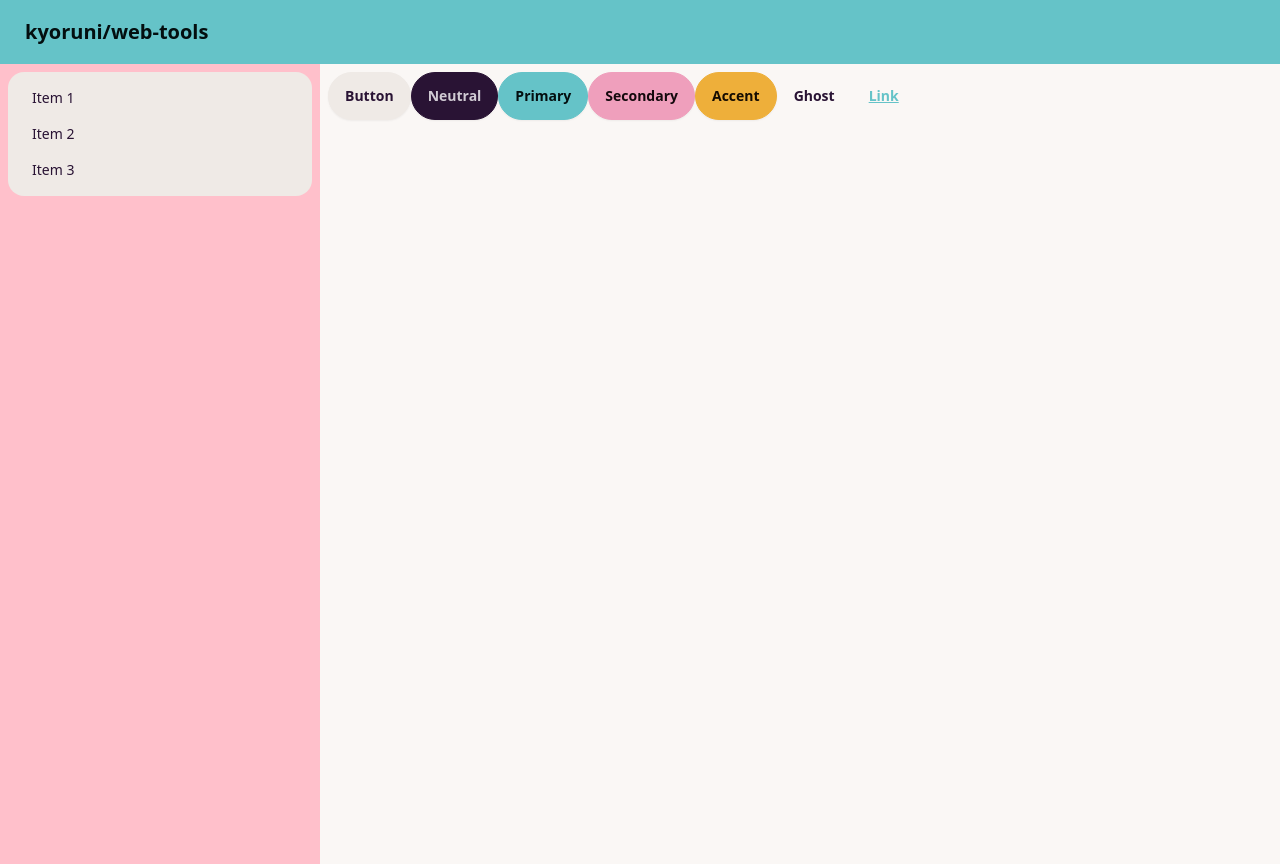
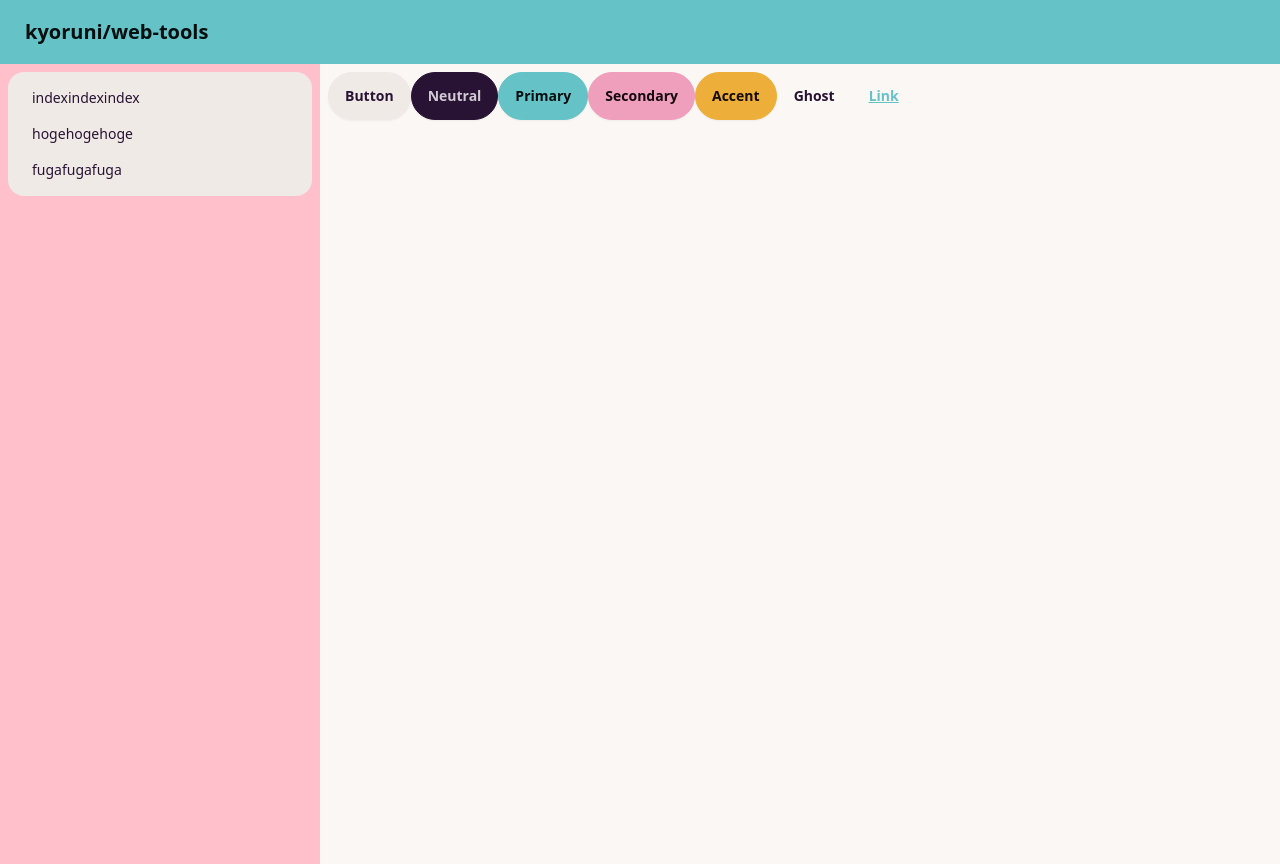
Before and after one commit to kyoruni/web-tools, a Nuxt app: page / in a window 1280 px wide. Built offline with nearby package versions, Linux system fonts and the light colour scheme.

Commit message:
:lipstick: ページの切り替え #3

```diff
--- a/components/Menu.vue
+++ b/components/Menu.vue
@@ -1,9 +1,9 @@
 <template>
   <nav class="menu">
     <ul class="menu bg-base-200 rounded-box">
-      <li><a>Item 1</a></li>
-      <li><a>Item 2</a></li>
-      <li><a>Item 3</a></li>
+      <li><nuxt-link to="/">indexindexindex</nuxt-link></li>
+      <li><nuxt-link to="/hoge">hogehogehoge</nuxt-link></li>
+      <li><nuxt-link to="/fuga">fugafugafuga</nuxt-link></li>
     </ul>
   </nav>
 </template>
--- /dev/null
+++ b/layouts/default.vue
@@ -0,0 +1,22 @@
+<template>
+  <div class="web-tools" data-theme="cupcake">
+    <!-- ヘッダー -->
+    <div class="navbar bg-primary text-primary-content">
+      <button class="btn btn-ghost text-xl">
+        <nuxt-link to="/">
+          kyoruni/web-tools
+        </nuxt-link>
+      </button>
+    </div>
+    <!-- コンテンツ -->
+    <div class="flex min-h-screen flex-col md:flex-row">
+      <Menu class="w-full md:w-1/4" style="background: pink;" />
+      <div class="content w-full md:w-3/4">
+        <nuxt />
+      </div>
+    </div>
+  </div>
+</template>
+
+<script lang="ts">
+</script>
--- /dev/null
+++ b/pages/fuga.vue
@@ -0,0 +1,3 @@
+<template>
+  <p>fuga</p>
+</template>
--- /dev/null
+++ b/pages/hoge.vue
@@ -0,0 +1,3 @@
+<template>
+  <p>hoge</p>
+</template>
--- a/pages/index.vue
+++ b/pages/index.vue
@@ -1,15 +1,5 @@
 <template>
-  <div class="web-tools" data-theme="cupcake">
-    <div class="navbar bg-primary text-primary-content">
-      <button class="btn btn-ghost text-xl">kyoruni/web-tools</button>
-    </div>
-    <div class="flex min-h-screen flex-col md:flex-row">
-      <Menu class="w-full md:w-1/4" style="background: pink;" />
-      <div class="content w-full md:w-3/4">
-        <Tutorial />
-      </div>
-    </div>
-  </div>
+  <Tutorial />
 </template>
 
 <script lang="ts">
```
